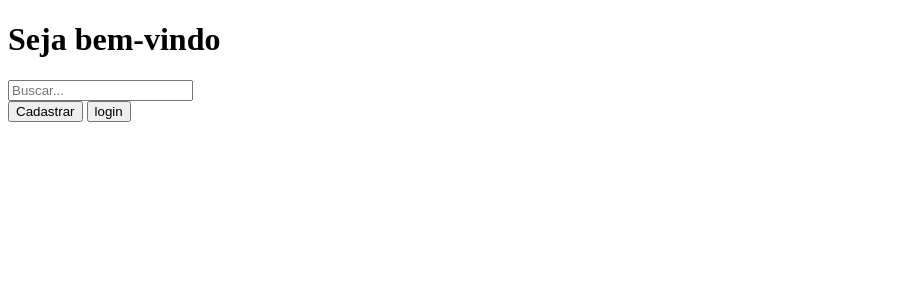
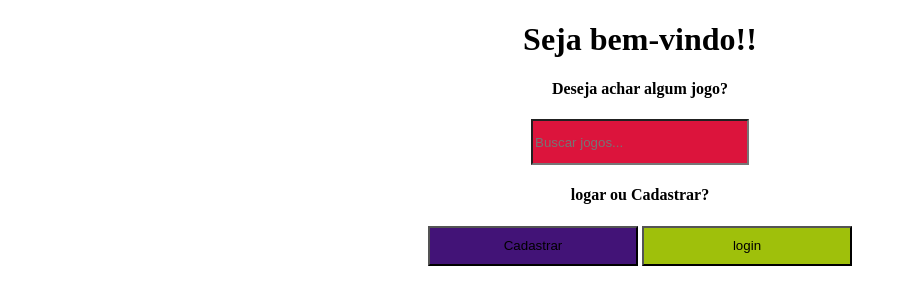
Before and after one commit to Solsa1/cactusV2, a Flask app: template templates/landingpage.html in a window 1280 px wide. Shown: the top 305 px of the page, without its empty margins (0-907 px from the left). Run offline with Flask 3, Linux system fonts and the light colour scheme; the template is opened without the code that fills it, so the values that code supplies are empty.

Commit message:
landingpage.html

```diff
--- a/templates/landingpage.html
+++ b/templates/landingpage.html
@@ -9,14 +9,21 @@
 
 </head>
 <body>
-    <h1>Seja bem-vindo</h1>
+
+    <center>
+    <h1>Seja bem-vindo!!</h1>
+
+    <h4>Deseja achar algum jogo?</h4>
 
     <div id="divBusca">
-        <input type="text" id="txtBusca" placeholder="Buscar..."/>
+        <input type="text" id="txtBusca" style="width: 210px;height: 40px; background-color: crimson;" placeholder="Buscar jogos..."/>
       </div>
 
-    <button type="submit">Cadastrar</button>
-    <button type="submit">login</button>
+      <h4>logar ou Cadastrar?</h4>
+
+    <button type="submit" style="width: 210px;height: 40px; background-color: rgb(66, 19, 119);">Cadastrar</button>
+    <button type="submit" style="width: 210px;height: 40px; background-color: rgb(159, 192, 11);">login</button>
+    </center>
 
 </body>
 </html>
```
